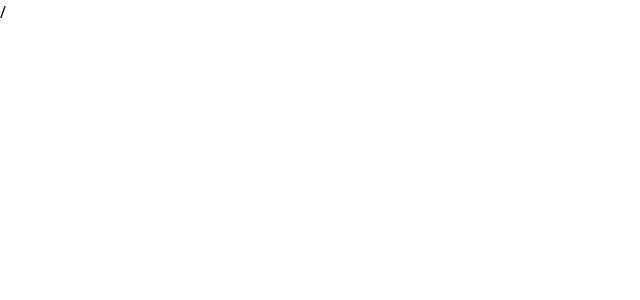
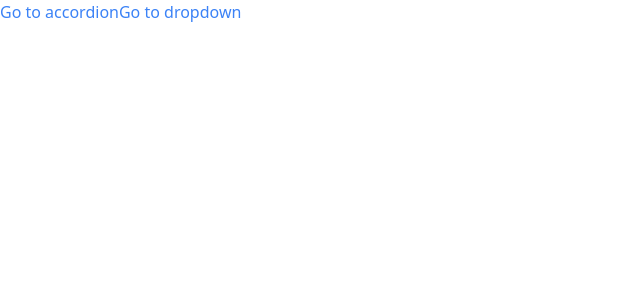
Before and after one commit to DTsyhanenko/react_diff_components, a React (Create React App) app: page / in a window 1280 px wide. Shown: the top 300 px of the page, without its empty margins (0-640 px from the left). Built offline with nearby package versions, Linux system fonts and the light colour scheme.

Commit message:
working on navi

```diff
--- a/src/App.js
+++ b/src/App.js
@@ -1,5 +1,22 @@
+import Link from './components/Link';
+import Route from './components/Route';
+import AccordionPage from './pages/AccordionPage';
+import DropdownPage from './pages/DropdownPage';
+
+
 function App() {
-    return <div></div>;
+    return <div>
+        <Link to="/accordion">Go to accordion</Link>
+        <Link to="/dropdown">Go to dropdown</Link>
+        <div>
+            <Route path="/accordion">
+                <AccordionPage />
+            </Route>
+            <Route path="/dropdown">
+                <DropdownPage />
+            </Route>
+        </div>
+    </div>;
 }
 
 export default App;
--- /dev/null
+++ b/src/components/Link.js
@@ -0,0 +1,22 @@
+import classNames from "classnames";
+import { useContext } from "react";
+import NavigationContext from "../context/navigation";
+
+function Link({ to, children }) {
+    const { navigate } = useContext(NavigationContext);
+
+    const classes = classNames('text-blue-500');
+
+    const handleClick = (event) => {
+        if (event.metaKey || event.ctrlKey) {
+            return;
+        }
+        event.preventDefault();
+
+        navigate(to);
+    };
+
+    return <a className={classes} href={to} onClick={handleClick}>{children}</a>
+};
+
+export default Link;
--- /dev/null
+++ b/src/components/Route.js
@@ -0,0 +1,14 @@
+import { useContext } from "react";
+import NavigationContext from "../context/navigation";
+
+function Route({ path, children }) {
+    const { currentPath } = useContext(NavigationContext);
+
+    if (path === currentPath) {
+        return children;
+    }
+
+    return null;
+}
+
+export default Route;
--- a/src/context/navigation.js
+++ b/src/context/navigation.js
@@ -16,9 +16,13 @@ function NavigationProvider({children}) {
         };
     }, []);
 
+    const navigate = (to) => {
+        window.history.pushState({}, '', to);
+        setCurrentPath(to);
+    };
+
     return (
-        <NavigationContext.Provider value={{}}>
-            {currentPath}
+        <NavigationContext.Provider value={{ currentPath, navigate }}>
             {children}
         </NavigationContext.Provider>
     )
```
